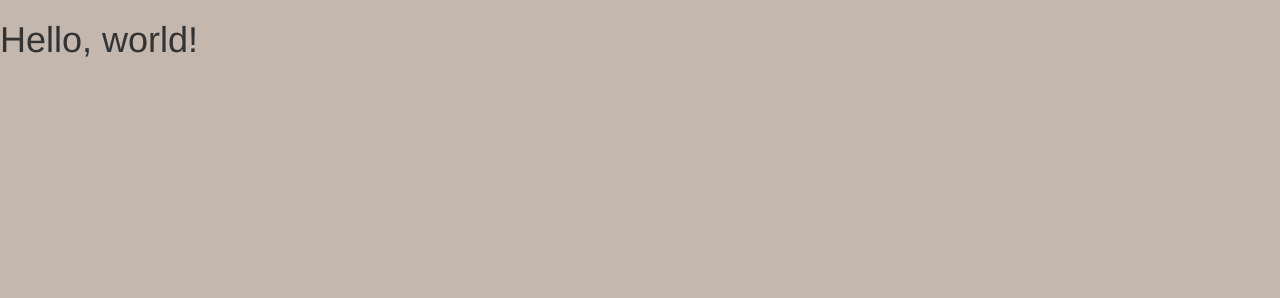
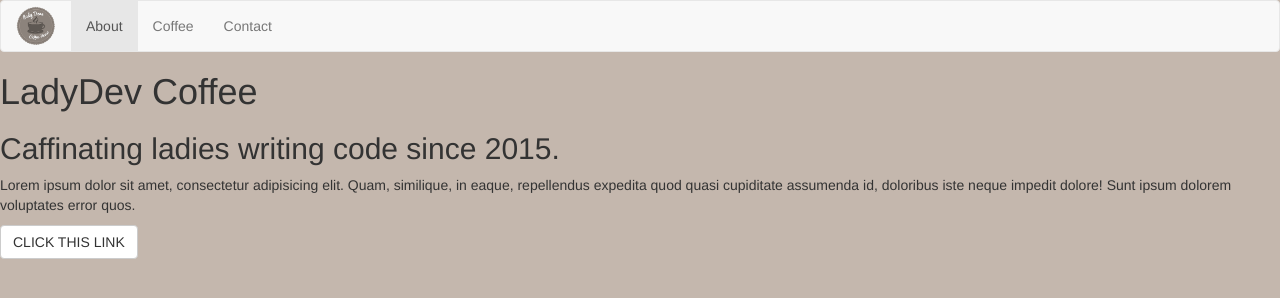
Before and after one commit to AStone345/ExampleWebsite1, a plain HTML site: page index.html in a window 1280 px wide. Drawn offline with Linux system fonts and the light colour scheme.

Commit message:
created menu bar, started slider section

```diff
--- a/assets/css/main.css
+++ b/assets/css/main.css
@@ -1,3 +1,17 @@
 body {
 	background: #C4B7AD;
 }
+
+.navbar-header img{
+	 height: 40px;
+	 width: 40px;
+	 vertical-align: center;
+}
+
+.navbar-brand {
+	padding: 5px 15px;
+}
+
+.head {
+	background: "assets/"
+}
--- a/index.html
+++ b/index.html
@@ -12,6 +12,38 @@
         <script src="assets/js/app.js"></script>
     </head>
     <body>
-        <h1>Hello, world!</h1>
+    <nav class="navbar navbar-default">
+    <div class="container-fluid">
+        <!-- Brand and toggle get grouped for better mobile display -->
+        <div class="navbar-header">
+            <button type="button" class="navbar-toggle collapsed" data-toggle="collapse" data-target="#bs-example-navbar-collapse-1" aria-expanded="false">
+                <span class="sr-only">Toggle navigation</span>
+                <span class="icon-bar"></span>
+                <span class="icon-bar"></span>
+                <span class="icon-bar"></span>
+            </button>
+            <a class="navbar-brand" href="#"><img src="assets/img/coffeelogo.png"></a>
+        </div>
+        <!-- Collect the nav links, forms, and other content for toggling -->
+        <div class="collapse navbar-collapse" id="bs-example-navbar-collapse-1">
+        <ul class="nav navbar-nav">
+            <li class="active"><a href="#">About <span class="sr-only">(current)</span></a></li>
+            <li><a href="#">Coffee</a></li>
+            <li><a href="#">Contact</a></li>
+        </ul>
+        </div><!-- /.navbar-collapse -->
+    </div><!-- /.container-fluid -->
+    </nav>
+    <div class="main">
+        <div class="hero" id="about">
+            <div class="head">
+                <h1>LadyDev Coffee</h1>
+                <h2>Caffinating ladies writing code since 2015.</h2>
+                <p>Lorem ipsum dolor sit amet, consectetur adipisicing elit. Quam, similique, in eaque, repellendus expedita quod quasi cupiditate assumenda id, doloribus iste neque impedit dolore! Sunt ipsum dolorem voluptates error quos.</p>
+            </div>
+            <div class="btn-group">
+                <button class="btn btn-default" type="button">CLICK THIS LINK</button>
+            </div>
+        </div>
     </body>
 </html>
```
